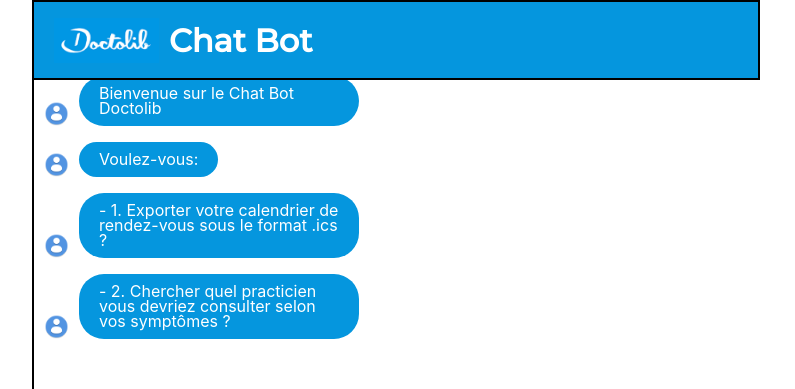
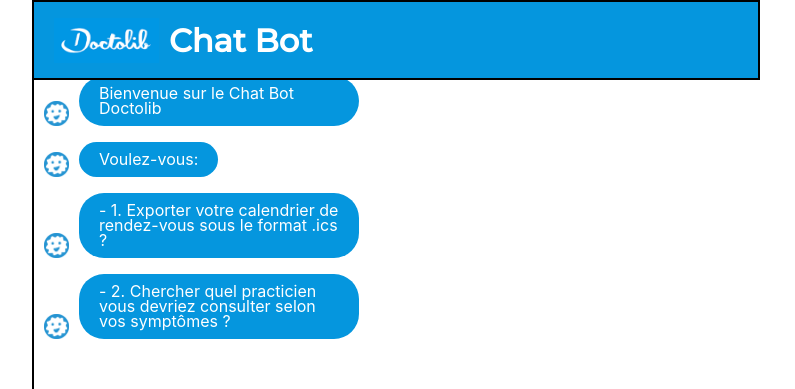
Before and after one commit to Zuuki/doctochat, a React (Create React App) app: page / in a window 1280 px wide. Shown: the top 389 px of the page, without its empty margins (244-1039 px from the left). Built offline with nearby package versions, Linux system fonts and the light colour scheme.

Commit message:
Changed the bot icon and the README:X

```diff
--- a/src/App.js
+++ b/src/App.js
@@ -93,7 +93,7 @@
 function ChatMessage(props) {
   const { text } = props.message
   const { whom } = props.message
-  const img = whom === "sent" ? 'user.png' : 'user.png';
+  const img = whom === "sent" ? 'botpic.png' : 'user.png';
   const imgClass = whom === "sent" ? 'botpic' : 'userpic'
 
   return (<>
```
Also changed, not shown: public/botpic.png (added), 1 other file (tests, documents, lock files or other folders).
